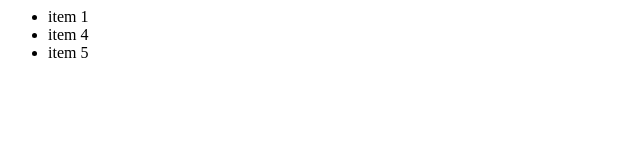
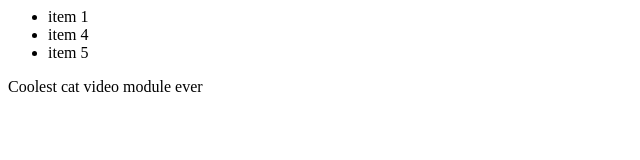
Before and after one commit to WestFossler/blueLagoon, a plain HTML site: page index.html in a window 1280 px wide. Shown: the whole page, without its empty margins (0-640 px from the left). Drawn offline with Linux system fonts and the light colour scheme.

Commit message:
added module two for cat vids

```diff
--- a/index.html
+++ b/index.html
@@ -7,5 +7,9 @@
 	  <li> item 5</li>
 	</ul>
   </module-one>
+
+    <module-two>
+    <div>Coolest cat video module ever</div>
+  </module-two>
 </body>
 </html>
```
